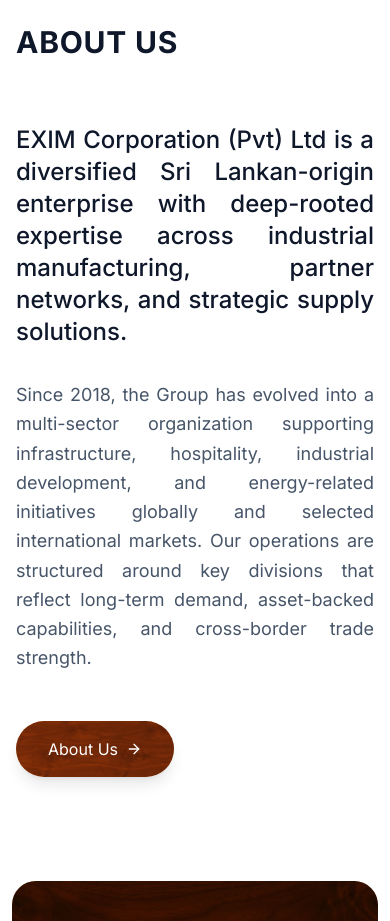
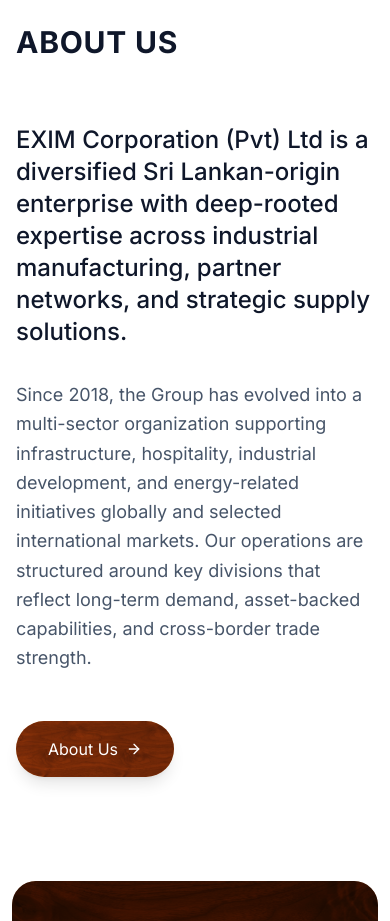
Before and after one commit to arcai0solutions/EXIM, a Next.js app: page / in a window 390 px wide. Shown: the part 900-1821 px from the top of the page. Built offline with nearby package versions, Linux system fonts and the light colour scheme.

Commit message:
Align About Us text to left on mobile

```diff
--- a/components/intro-section.tsx
+++ b/components/intro-section.tsx
@@ -29,11 +29,11 @@ export default function IntroSection() {
                             transition={{ duration: 0.6, delay: 0.1 }}
                             viewport={{ once: true }}
                         >
-                            <div className="text-2xl md:text-4xl md:leading-tight font-medium text-slate-900 mb-8 text-justify">
+                            <div className="text-2xl md:text-4xl md:leading-tight font-medium text-slate-900 mb-8 text-left md:text-justify">
                                 EXIM Corporation (Pvt) Ltd is a diversified Sri Lankan-origin enterprise with deep-rooted expertise across industrial manufacturing, partner networks, and strategic supply solutions.
                             </div>
 
-                            <p className="text-lg text-slate-600 leading-relaxed mb-12 max-w-3xl text-justify">
+                            <p className="text-lg text-slate-600 leading-relaxed mb-12 max-w-3xl text-left md:text-justify">
                                 Since 2018, the Group has evolved into a multi-sector organization supporting infrastructure, hospitality, industrial development, and energy-related initiatives globally and selected international markets. Our operations are structured around key divisions that reflect long-term demand, asset-backed capabilities, and cross-border trade strength.
                             </p>
 
```
